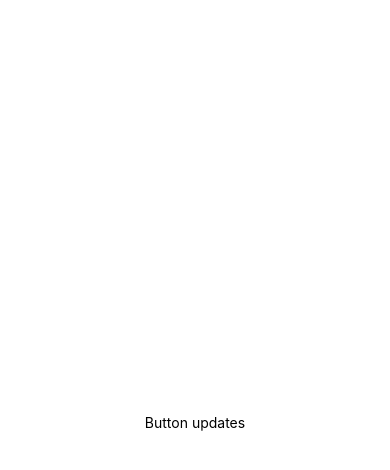
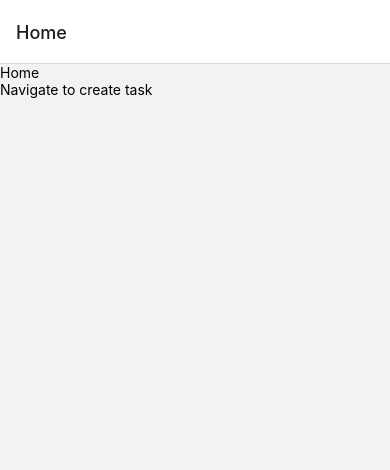
Before and after one commit to omkhetwal/basic-todos-app-in-react-native-using-expo, a React Native app: screen /Home in a window 390 px wide. Shown: the top 470 px of the page. Built offline with nearby package versions, Linux system fonts and the light colour scheme.

Commit message:
feat: lesson 3 react navigation setup

```diff
--- a/App.tsx
+++ b/App.tsx
@@ -1,28 +1,10 @@
-import Button from "@/components/button"
-import { StatusBar } from "expo-status-bar"
-import { StyleSheet, Text, View } from "react-native"
-
-/**
- *
- * import Button from '../../components/Button.tsx'
- * import Button from '@components/Button.tsx'
- *
- */
+import Navigation from "@/navigation"
+import { NavigationContainer } from "@react-navigation/native"
 
 export default function App() {
   return (
-    <View style={styles.container}>
-      <Button />
-      <StatusBar style="auto" />
-    </View>
+    <NavigationContainer>
+      <Navigation />
+    </NavigationContainer>
   )
 }
-
-const styles = StyleSheet.create({
-  container: {
-    flex: 1,
-    backgroundColor: "#fff",
-    alignItems: "center",
-    justifyContent: "center",
-  },
-})
--- a/package.json
+++ b/package.json
@@ -9,12 +9,17 @@
     "web": "expo start --web"
   },
   "dependencies": {
+    "@react-navigation/native": "^6.1.2",
+    "@react-navigation/native-stack": "^6.9.8",
     "babel-plugin-module-resolver": "^5.0.0",
     "expo": "~47.0.12",
     "expo-status-bar": "~1.4.2",
     "react": "18.1.0",
     "react-dom": "18.1.0",
     "react-native": "0.70.5",
+    "react-native-gesture-handler": "^2.9.0",
+    "react-native-safe-area-context": "^4.5.0",
+    "react-native-screens": "^3.19.0",
     "react-native-web": "~0.18.9"
   },
   "devDependencies": {
--- /dev/null
+++ b/src/navigation/index.tsx
@@ -0,0 +1,17 @@
+import CreateTask from "@/screen/create-task"
+import Home from "@/screen/home"
+import { createNativeStackNavigator } from "@react-navigation/native-stack"
+import { RootStackParamList } from "./types"
+
+const Stack = createNativeStackNavigator<RootStackParamList>()
+
+const Navigation = () => {
+  return (
+    <Stack.Navigator>
+      <Stack.Screen name="Home" component={Home} />
+      <Stack.Screen name="CreateTask" component={CreateTask} />
+    </Stack.Navigator>
+  )
+}
+
+export default Navigation
--- /dev/null
+++ b/src/navigation/types.ts
@@ -0,0 +1,22 @@
+import { NativeStackScreenProps } from "@react-navigation/native-stack"
+
+export type RootStackParamList = {
+  Home: undefined
+  CreateTask: undefined
+  EditTask: {
+    task: undefined
+  }
+  CreateCategory: undefined
+  EditCategory: {
+    category: undefined
+  }
+}
+
+export type RootStackScreenProps<T extends keyof RootStackParamList> =
+  NativeStackScreenProps<RootStackParamList, T>
+
+declare global {
+  namespace ReactNavigation {
+    interface RootParamList extends RootStackParamList {}
+  }
+}
--- /dev/null
+++ b/src/screen/create-task/index.tsx
@@ -0,0 +1,14 @@
+import React from "react"
+import { StyleSheet, Text, View } from "react-native"
+
+const CreateTask = () => {
+  return (
+    <View>
+      <Text>Create task</Text>
+    </View>
+  )
+}
+
+export default CreateTask
+
+const styles = StyleSheet.create({})
--- /dev/null
+++ b/src/screen/home/index.tsx
@@ -0,0 +1,24 @@
+import { useNavigation } from "@react-navigation/native"
+import React from "react"
+import { Pressable, StyleSheet, Text, View } from "react-native"
+
+const Home = () => {
+  const navigation = useNavigation()
+
+  return (
+    <View>
+      <Text>Home</Text>
+      <Pressable
+        onPress={() => {
+          navigation.navigate("CreateTask")
+        }}
+      >
+        <Text>Navigate to create task</Text>
+      </Pressable>
+    </View>
+  )
+}
+
+export default Home
+
+const styles = StyleSheet.create({})
```
Also changed, not shown: 2 other files (tests, documents, lock files or other folders).
